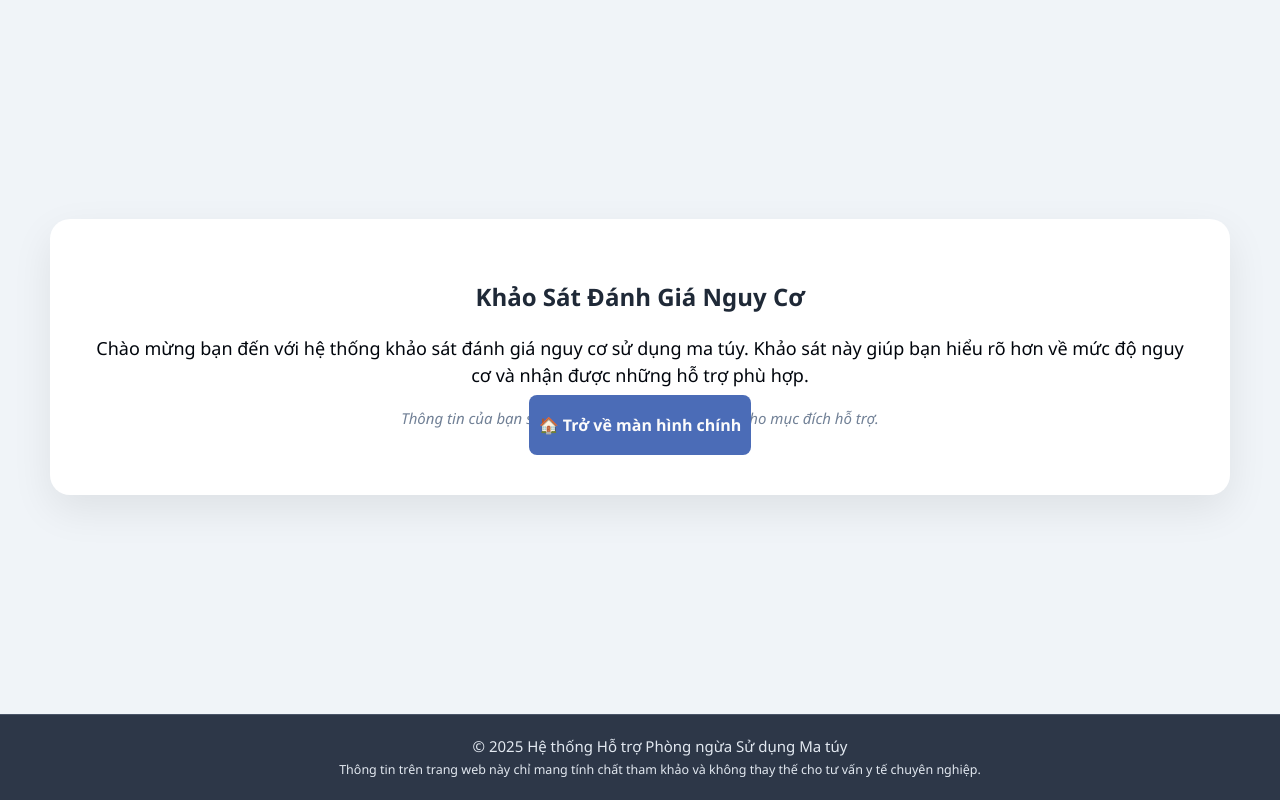
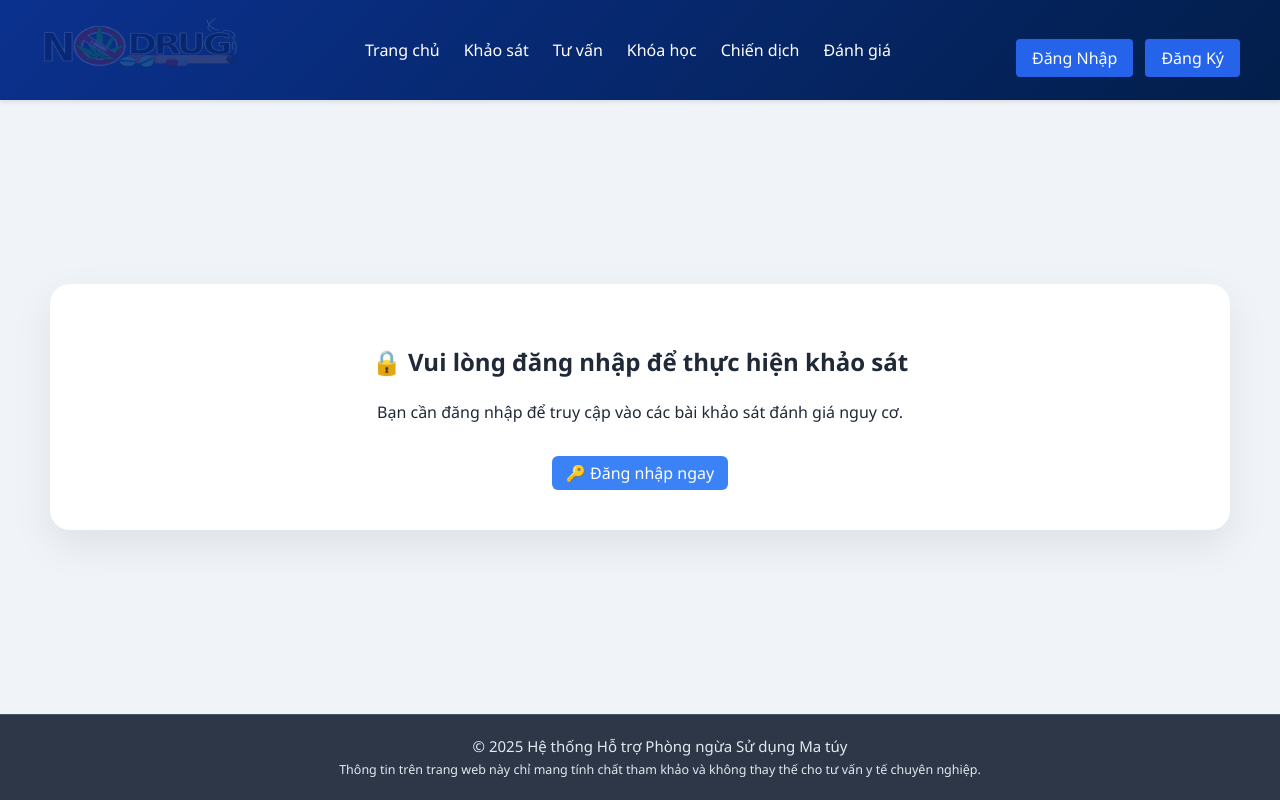
Before and after one commit to ng-dhp/SWP-Drug-FontEnd, a React (Vite) app: page /khaosat in a window 1280 px wide. Built offline with nearby package versions, Linux system fonts and the light colour scheme.

Commit message:
update navbar

```diff
--- a/src/appContent.jsx
+++ b/src/appContent.jsx
@@ -15,23 +15,33 @@ function AppContent() {
   const [isLoggedIn, setIsLoggedIn] = useState(false);
 
   useEffect(() => {
-    const storedLogin = localStorage.getItem("isLoggedIn");
-    if (storedLogin === "true") {
-      setIsLoggedIn(true);
-    }
+    const token = localStorage.getItem("token");
+    setIsLoggedIn(!!token);
   }, []);
 
+  useEffect(() => {
+    const handleStorageChange = () => {
+      setIsLoggedIn(!!localStorage.getItem("token"));
+    };
+    window.addEventListener("storage", handleStorageChange);
+    return () => window.removeEventListener("storage", handleStorageChange);
+  }, []);
+
+
+
   const handleLogout = () => {
+    localStorage.removeItem("token");
+    localStorage.removeItem("userEmail");
     setIsLoggedIn(false);
-    localStorage.removeItem("isLoggedIn");
-    navigate("/");
+    navigate("/"); // quay về trang chính
   };
+
 
   const handleLoginSuccess = () => {
     setIsLoggedIn(true);
-    localStorage.setItem("isLoggedIn", "true");
     setShowLoginModal(false);
   };
+
 
   return (
     <div>
--- a/src/page/Khaosat.jsx
+++ b/src/page/Khaosat.jsx
@@ -5,10 +5,64 @@ import CrafftSurvey from "./CrafftSurvey";
 import "./css/Khaosat.css";
 import anh_assist from "../assets/anh_assist.png";
 import anh_crafft from "../assets/anh_crafft.png";
+import Navbar from "../components/navbar";
+import LoginModal from "../components/Login";
+import Register from "../components/Register"; // ✅ Đổi lại tên đúng
+
+
+
 
 export default function KhaoSat() {
   const [templates, setTemplates] = useState([]);
   const [loading, setLoading] = useState(true);
+  const [isLoggedIn, setIsLoggedIn] = useState(false);
+  const [showLoginModal, setShowLoginModal] = useState(false);
+  const [showRegisterModal, setShowRegisterModal] = useState(false);
+
+
+
+  useEffect(() => {
+    const token = localStorage.getItem("token");
+    setIsLoggedIn(!!token);
+    if (!token) {
+      console.warn("❌ Không có token, không thể gọi API.");
+      setLoading(false);
+      return;
+    }
+
+    fetch("http://localhost:8080/api/v1.0/admin/dashboard/getAll-templates", {
+      method: "GET",
+      headers: {
+        "Content-Type": "application/json",
+        Authorization: `Bearer ${token}`,
+      },
+    })
+      .then((res) => {
+        if (!res.ok) throw new Error("Lỗi khi lấy dữ liệu khảo sát");
+        return res.json();
+      })
+      .then((data) => {
+        setTemplates(data);
+        setLoading(false);
+      })
+      .catch((err) => {
+        console.error("❌ Lỗi khi fetch templates:", err);
+        setLoading(false);
+      });
+  }, []);
+
+  const handleLogout = () => {
+    localStorage.removeItem("token");
+    localStorage.removeItem("userEmail");
+    setIsLoggedIn(false);
+    window.location.href = "/";
+  };
+
+  const handleLoginSuccess = () => {
+    setIsLoggedIn(true);
+    setShowLoginModal(false);
+  };
+
 
   useEffect(() => {
     const token = localStorage.getItem("token");
@@ -41,16 +95,33 @@ export default function KhaoSat() {
 
   return (
     <div className="wrapper">
+      <Navbar
+        isLoggedIn={isLoggedIn}
+        onLogin={() => setShowLoginModal(true)}
+        onRegister={() => setShowRegisterModal(true)}
+        onLogout={handleLogout}
+      />
+
       <div className="header"></div>
-
 
       <main className="main-content">
         <Routes>
-          {/* Trang chính hiển thị danh sách khảo sát */}
           <Route
             path="/"
             element={
               <div className="Khao-sat">
+                {!localStorage.getItem("token") ? (
+                  <div className="login-warning">
+                    <h2>🔒 Vui lòng đăng nhập để thực hiện khảo sát</h2>
+                    <p>Bạn cần đăng nhập để truy cập vào các bài khảo sát đánh giá nguy cơ.</p>
+                    <button onClick={() => (window.location.href = "/")}>
+                      🔑 Đăng nhập ngay
+                    </button>
+                  </div>
+                ) : loading ? (
+                  <p>🔄 Đang tải danh sách khảo sát...</p>
+                ) : (
+                  <>
                     <h2>Khảo Sát Đánh Giá Nguy Cơ</h2>
                     <p className="intro-text">
                       Chào mừng bạn đến với hệ thống khảo sát đánh giá nguy cơ sử dụng ma túy.
@@ -60,9 +131,6 @@ export default function KhaoSat() {
                       <i>Thông tin của bạn sẽ được bảo mật và chỉ sử dụng cho mục đích hỗ trợ.</i>
                     </p>
 
-                {loading ? (
-                  <p>🔄 Đang tải danh sách khảo sát...</p>
-                ) : (
                     <div className="survey-cards">
                       {templates.map((template) => (
                         <div className="survey-card" key={template.templateId}>
@@ -77,8 +145,7 @@ export default function KhaoSat() {
                           <div className="survey-details">
                             <p className="survey-summary">{template.description}</p>
                             <ul
-                            className={`survey-features ${
-                              template.surveyType === "ASSIST" ? "blue" : "purple"
+                              className={`survey-features ${template.surveyType === "ASSIST" ? "blue" : "purple"
                                 }`}
                             >
                               <li>Độ tuổi: {template.ageGroup}</li>
@@ -99,6 +166,7 @@ export default function KhaoSat() {
                         🏠 Trở về màn hình chính
                       </button>
                     </div>
+                  </>
                 )}
               </div>
             }
@@ -116,6 +184,19 @@ export default function KhaoSat() {
           Thông tin trên trang web này chỉ mang tính chất tham khảo và không thay thế cho tư vấn y tế chuyên nghiệp.
         </small>
       </footer>
+
+
+      {showLoginModal && (
+        <LoginModal
+          onClose={() => setShowLoginModal(false)}
+          onLoginSuccess={handleLoginSuccess}
+        />
+      )}
+      {showRegisterModal && (
+          <Register onClose={() => setShowRegisterModal(false)} />
+      )}
+
     </div>
   );
+
 }
```
Lines whose indentation alone changed are shown as unchanged.
